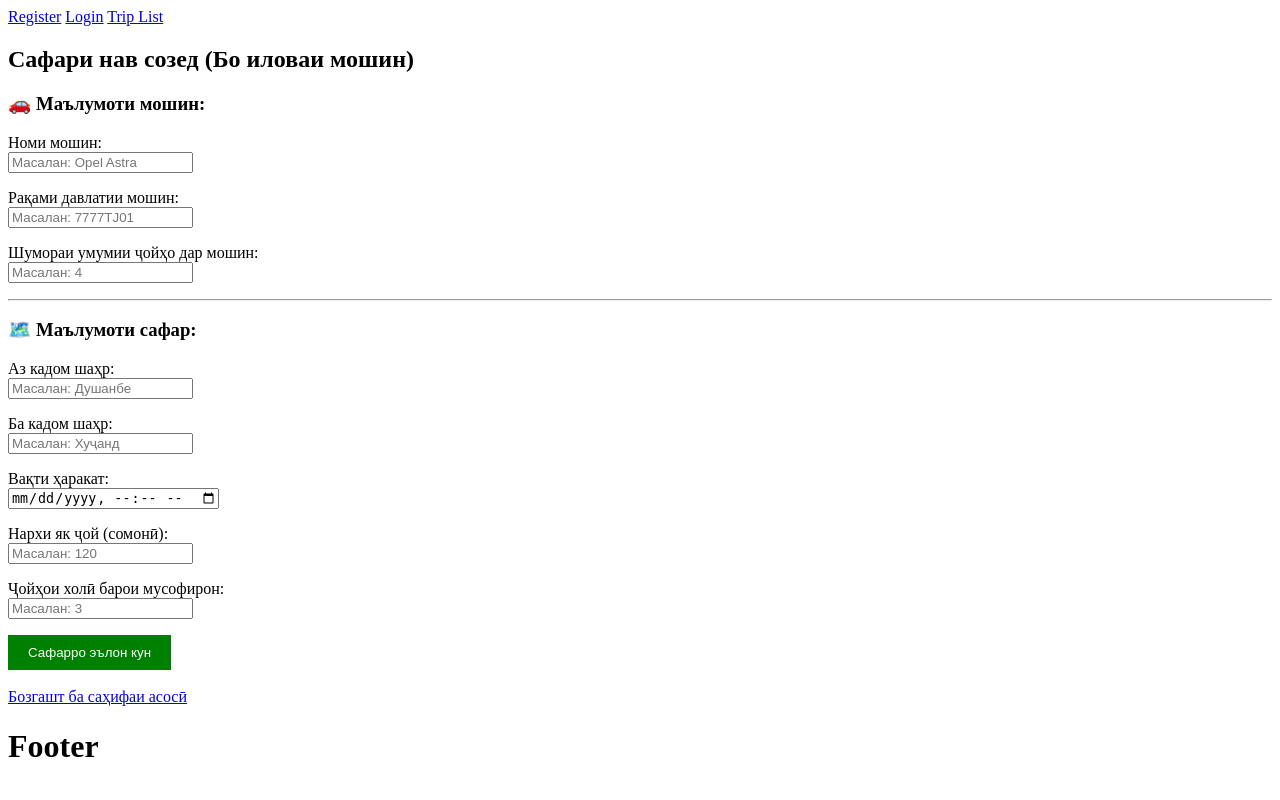
After one commit to Xurwed9/hamsafar-backend, a Django app: page /create-trip/ in a window 1280 px wide. The commit adds this page. Run offline with Django 5.2, Linux system fonts and the light colour scheme.

Commit message:
update-trip

```diff
--- a/hamsafar/urls.py
+++ b/hamsafar/urls.py
@@ -3,4 +3,5 @@ from . import views
 
 urlpatterns = [
     path('', views.trip_list, name='trip_list'),
+    path('create-trip/', views.create_trip, name='create_trip'),
 ]
--- a/hamsafar/views.py
+++ b/hamsafar/views.py
@@ -11,3 +11,36 @@ def trip_list(request):
     ).order_by('departure_time')
 
     return render(request, 'hamsafar/trip_list.html', {'trips': active_trips})
+
+
+def create_trip(request):
+    if request.method == 'POST':
+        car_name = request.POST.get('car_name')
+        car_number = request.POST.get('car_number').strip().upper() # Рақамро калон ва бе пробел мекунем
+        seats = request.POST.get('seats')
+        from_city = request.POST.get('from_city')
+        to_city = request.POST.get('to_city')
+        departure_time = request.POST.get('departure_time')
+        price = request.POST.get('price')
+        free_seats = request.POST.get('free_seats')
+        car, created = Car.objects.get_or_create(
+            owner=request.user,
+            car_number=car_number,
+            defaults={
+                'car_name': car_name,
+                'seats': seats
+            }
+        )
+        Trip.objects.create(
+            driver=request.user,
+            car=car,
+            from_city=from_city,
+            to_city=to_city,
+            departure_time=departure_time,
+            price=price,
+            free_seats=free_seats
+        )
+
+        return redirect('trip_list')
+
+    return render(request, 'hamsafar/create_trip.html')
--- a/templates/accounts/base.html
+++ b/templates/accounts/base.html
@@ -10,6 +10,7 @@
         <nav>
             {% if request.user.is_authenticated %}
                 <a href="{% url 'logout' %}">Logout</a>
+                <a href="{% url 'create_trip' %}">Create Trip</a>
             {% else %}
                 <a href="{% url 'register' %}">Register</a>
                 <a href="{% url 'login' %}">Login</a>
--- /dev/null
+++ b/templates/hamsafar/create_trip.html
@@ -0,0 +1,58 @@
+ {% extends "accounts/base.html" %}
+
+{% block main %}
+<h2>Сафари нав созед (Бо иловаи мошин)</h2>
+
+<form method="POST">
+    {% csrf_token %}
+
+    <h3>🚗 Маълумоти мошин:</h3>
+    <p>
+        <label>Номи мошин:</label><br>
+        <input type="text" name="car_name" placeholder="Масалан: Opel Astra" required>
+    </p>
+
+    <p>
+        <label>Рақами давлатии мошин:</label><br>
+        <input type="text" name="car_number" placeholder="Масалан: 7777TJ01" required>
+    </p>
+
+    <p>
+        <label>Шумораи умумии ҷойҳо дар мошин:</label><br>
+        <input type="number" name="seats" placeholder="Масалан: 4" required>
+    </p>
+
+    <hr> <h3>🗺️ Маълумоти сафар:</h3>
+    <p>
+        <label>Аз кадом шаҳр:</label><br>
+        <input type="text" name="from_city" placeholder="Масалан: Душанбе" required>
+    </p>
+
+    <p>
+        <label>Ба кадом шаҳр:</label><br>
+        <input type="text" name="to_city" placeholder="Масалан: Хуҷанд" required>
+    </p>
+
+    <p>
+        <label>Вақти ҳаракат:</label><br>
+        <input type="datetime-local" name="departure_time" required>
+    </p>
+
+    <p>
+        <label>Нархи як ҷой (сомонӣ):</label><br>
+        <input type="number" step="0.01" name="price" placeholder="Масалан: 120" required>
+    </p>
+
+    <p>
+        <label>Ҷойҳои холӣ барои мусофирон:</label><br>
+        <input type="number" name="free_seats" placeholder="Масалан: 3" required>
+    </p>
+
+    <button type="submit" style="padding: 10px 20px; background-color: green; color: white; border: none; cursor: pointer;">
+        Сафарро эълон кун
+    </button>
+</form>
+
+<br>
+<a href="{% url 'trip_list' %}">Бозгашт ба саҳифаи асосӣ</a>
+{% endblock  %}
```
